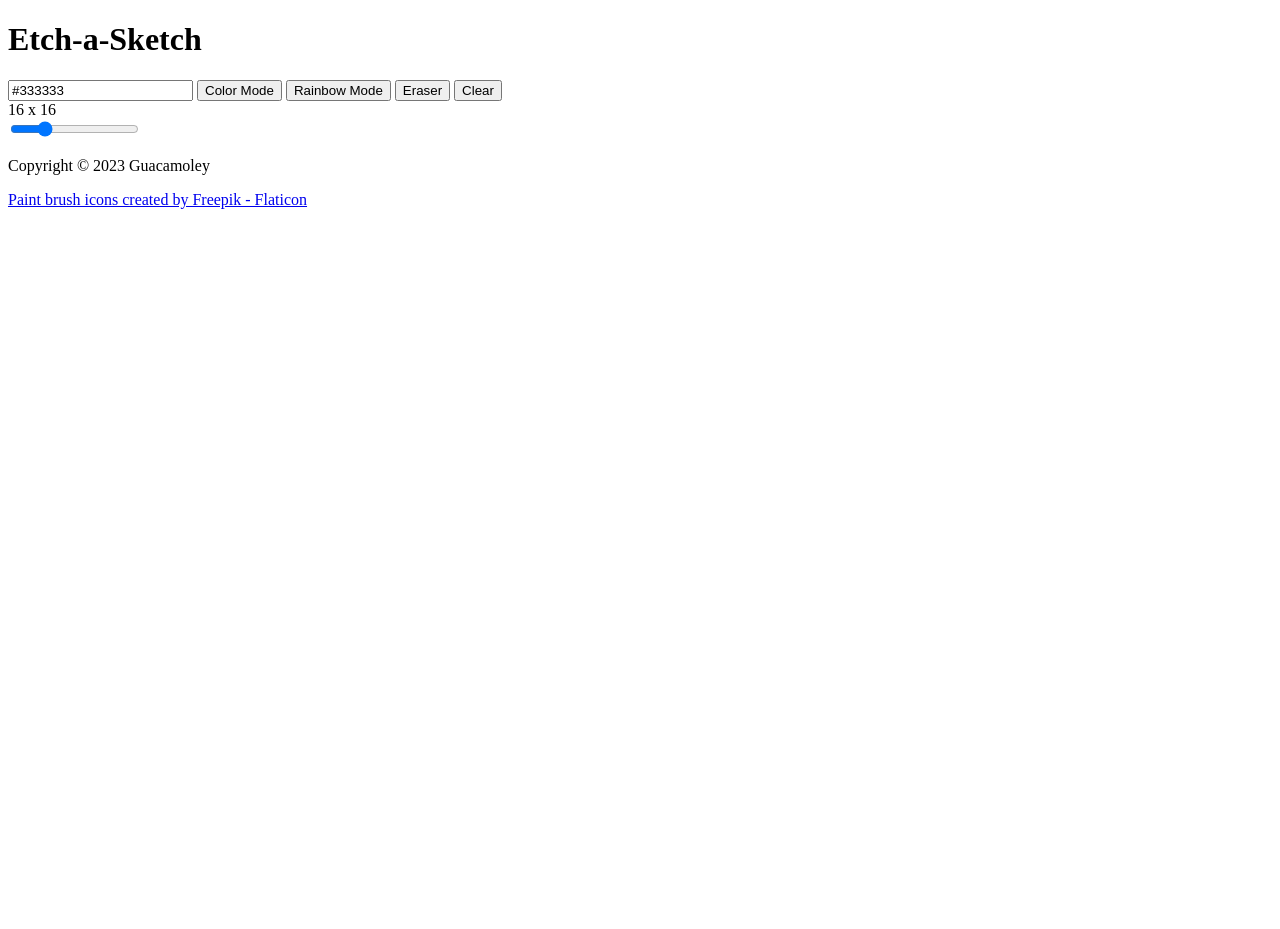
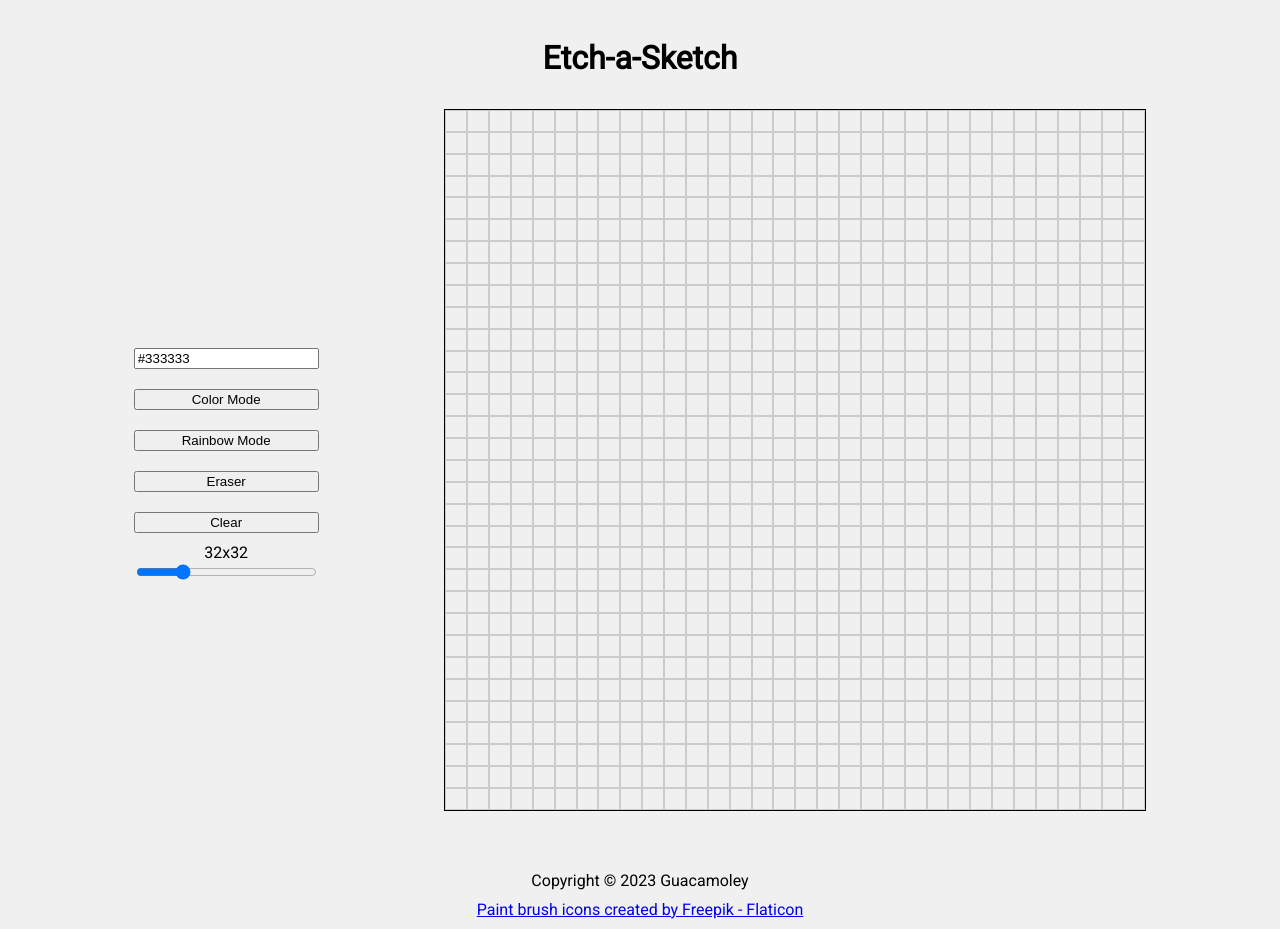
Before and after one commit to Guacamoley/etch-a-sketch, a plain HTML site: page index.html in a window 1280 px wide. Before the commit the page ends 800 px from the top, so only its background shows below. Drawn offline with Linux system fonts and the light colour scheme.

Commit message:
Create initial grid and update CSS styling

```diff
--- a/etchasketch.js
+++ b/etchasketch.js
@@ -1 +1,16 @@
-function makeGrid() {}
+function makeGrid(rows, columns) {
+  const container = document.getElementById("grid-container");
+  const gridSizeDiv = document.getElementById("gridSize");
+  gridSizeDiv.textContent = `${rows}x${columns}`;
+
+  container.style.setProperty("--rows", rows);
+  container.style.setProperty("--columns", columns);
+
+  for (let i = 0; i < rows * columns; i++) {
+    const gridSquare = document.createElement("div");
+    gridSquare.classList.add("grid-square");
+    container.appendChild(gridSquare);
+  }
+}
+
+makeGrid(32, 32);
--- a/index.html
+++ b/index.html
@@ -8,7 +8,7 @@
     <link rel="stylesheet" href="style.css">
     <script src="etchasketch.js" defer></script>
     <link rel="icon" type="image/x-icon" href="resources/headIcon.png">
-
+    <link rel="stylesheet" href="https://fonts.googleapis.com/css?family=Roboto">
 </head>
 
 <body>
@@ -17,19 +17,20 @@
     </header>
     <main class="main">
         <div class="settings">
-            <input type="colorPicker" type="color" value="#333333">
-            <button id="colorButton">Color Mode</button>
-            <button id="rainbowButton">Rainbow Mode</button>
-            <button id="eraserButton">Eraser</button>
-            <button id="clearButton">Clear</button>
+            <input type="colorPicker" class="padding" type="color" value="#333333">
+            <button id="colorButton" class="padding">Color Mode</button>
+            <button id="rainbowButton" class="padding">Rainbow Mode</button>
+            <button id="eraserButton" class="padding">Eraser</button>
+            <button id="clearButton" class="padding">Clear</button>
             <div id="gridSize">16 x 16</div>
             <input type="range" id="sizeSlider" value="16" min="1" max="64">
         </div>
-        <div class="grid"></div>
+        <div class="container" id="grid-container"></div>
     </main>
     <footer class="footer">
-        <p>Copyright &copy; 2023 Guacamoley</p>
-        <a href="https://www.flaticon.com/free-icons/paint-brush" title="paint brush icons">Paint brush icons created by
+        <p class="footer-copyright">Copyright &copy; 2023 Guacamoley</p>
+        <a class="footer-copyright" href="https://www.flaticon.com/free-icons/paint-brush"
+            title="paint brush icons">Paint brush icons created by
             Freepik - Flaticon</a>
     </footer>
 </body>
--- a/style.css
+++ b/style.css
@@ -0,0 +1,58 @@
+body {
+    font-family: 'Roboto', sans-serif;
+    background-color: #F0F0F0;
+}
+
+header {
+    text-align: center;
+    padding: 10px 0;
+}
+
+.grid-square {
+    width: calc(100% / var(--columns));
+    height: calc(100% / var(--rows));
+    box-sizing: border-box;
+    border: .01px solid #CCCCCC;
+    display: flex;
+    align-items: center;
+    justify-content: center;
+    user-select: none;
+}
+
+.container {
+    display: flex;
+    flex-wrap: wrap;
+    width: 700px;
+    height: 700px;
+    border: 1px solid #000;
+}
+
+main {
+    display: flex;
+    justify-content: space-evenly;
+    align-items: center;
+}
+
+footer {
+    text-align: center;
+    margin-top: 50px;
+}
+
+.footer-copyright {
+    padding: 10px;
+    margin: 0;
+}
+
+.settings {
+    display: flex;
+    justify-content: space-evenly;
+    flex-direction: column;
+}
+
+.padding {
+    margin: 10px 0;
+}
+
+#gridSize {
+    text-align: center;
+}
```
Also changed, not shown: 1 other file.
